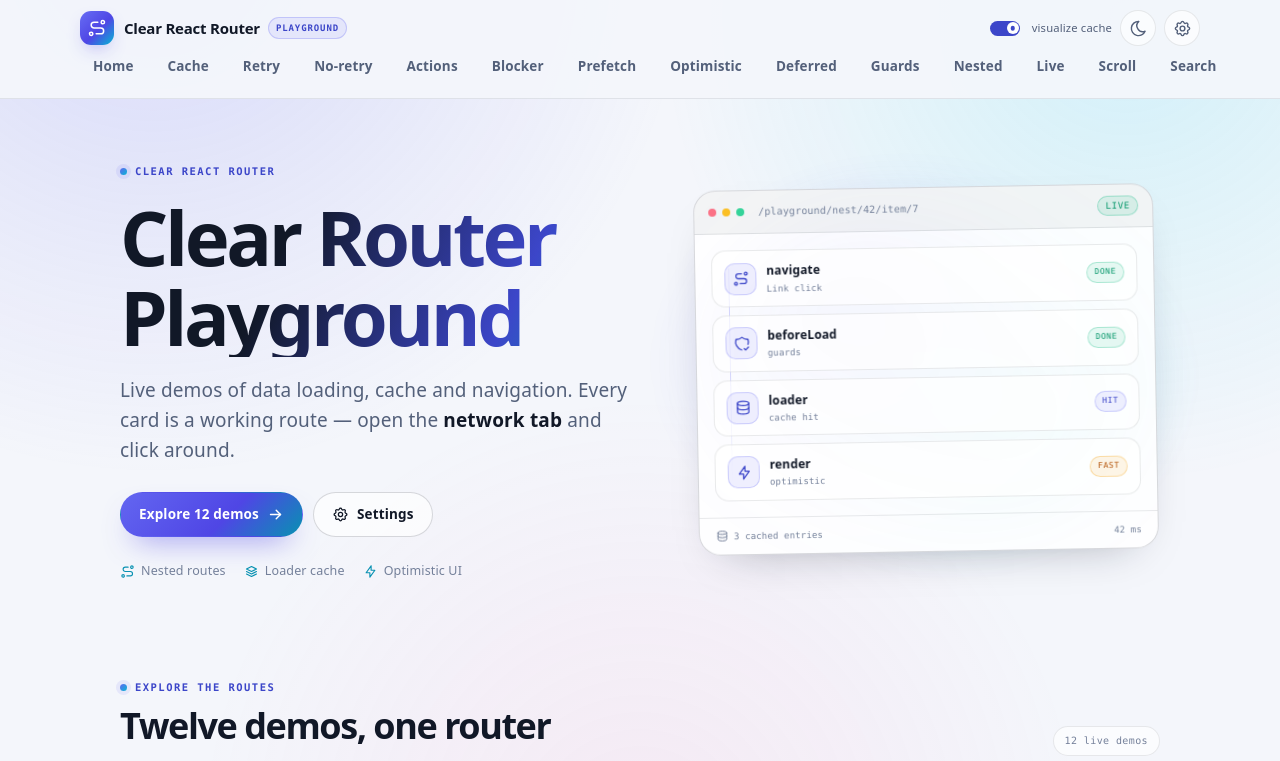
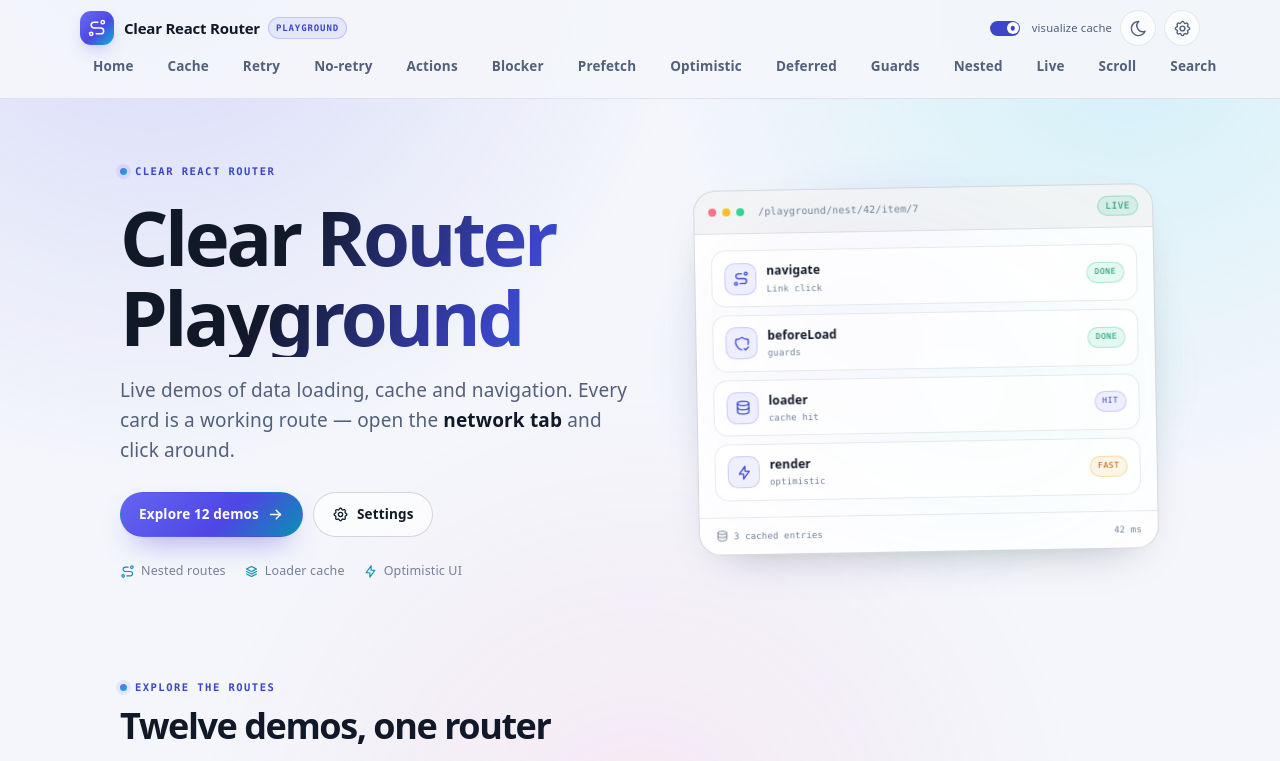
Before and after one commit to AndrewBubnov/clear-react-router, a React (Vite) app: page / in a window 1280 px wide. Shown: the top 761 px of the page. Built offline with nearby package versions, Linux system fonts and the light colour scheme.

Commit message:
Remove visual artifact

```diff
--- a/src/playground/PlaygroundHome.tsx
+++ b/src/playground/PlaygroundHome.tsx
@@ -221,7 +221,6 @@ export const PlaygroundHome = () => (
 					<span className="pg-eyebrow">Explore the routes</span>
 					<h2 id="demos-title">Twelve demos, one router</h2>
 				</div>
-				<span className="pg-count">12 live demos</span>
 			</div>
 			<div className="pg-home-grid">
 				{demos.map((demo, index) => {
--- a/src/playground/playground.css
+++ b/src/playground/playground.css
@@ -843,7 +843,6 @@
 	bottom: 34px;
 	left: 33px;
 	width: 1px;
-	background: linear-gradient(var(--accent-border), var(--accent-border), transparent);
 	content: '';
 }
 
@@ -956,19 +955,6 @@
 	margin-top: 8px;
 	font-size: clamp(26px, 3vw, 36px);
 	letter-spacing: -0.04em;
-}
-
-.pg-count {
-	flex: none;
-	padding: 6px 11px;
-	border: 1px solid var(--border);
-	border-radius: 999px;
-	background: var(--surface);
-	color: var(--muted);
-	font-family: var(--mono), sans-serif;
-	font-size: 10px;
-	letter-spacing: 0.04em;
-	white-space: nowrap;
 }
 
 .pg-wrapper {
```
